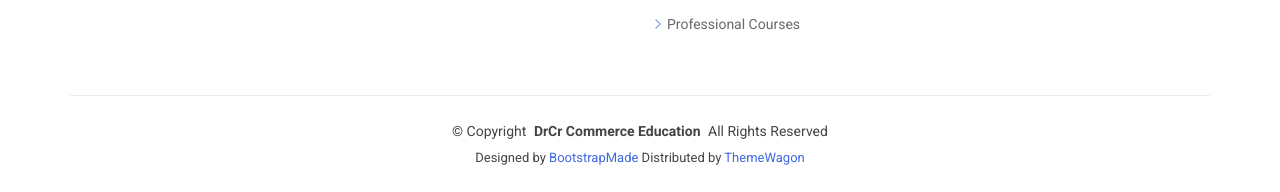
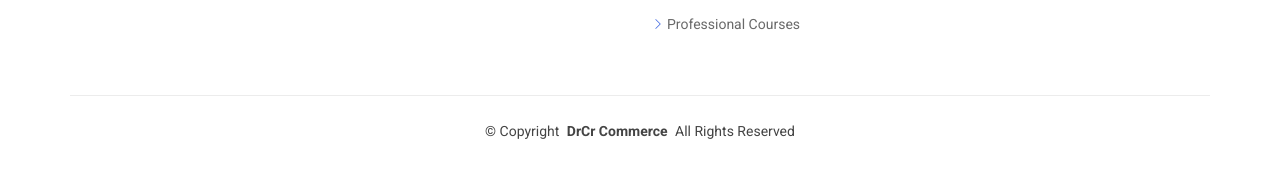
Before and after one commit to Sandip-Basak/Dr-Cr-Commerce, a plain HTML site: page commerce.html in a window 1280 px wide. Shown: the part 1367-1559 px from the top of the page. After the commit the page ends 1534 px from the top, so only its background shows below. Drawn offline with Linux system fonts and the light colour scheme.

Commit message:
Last Stable Update

```diff
--- a/commerce.html
+++ b/commerce.html
@@ -4,13 +4,13 @@
 <head>
   <meta charset="utf-8">
   <meta content="width=device-width, initial-scale=1.0" name="viewport">
-  <title>Service Details - eNno Bootstrap Template</title>
+  <title>DrCr Commerce</title>
   <meta name="description" content="">
   <meta name="keywords" content="">
 
   <!-- Favicons -->
-  <link href="assets/img/favicon.png" rel="icon">
-  <link href="assets/img/apple-touch-icon.png" rel="apple-touch-icon">
+  <link href="assets/img/logo.png" rel="icon">
+  <link href="assets/img/logo.png" rel="apple-touch-icon">
 
   <!-- Fonts -->
   <link href="https://fonts.googleapis.com" rel="preconnect">
@@ -27,13 +27,7 @@
   <!-- Main CSS File -->
   <link href="assets/css/main.css" rel="stylesheet">
 
-  <!-- =======================================================
-  * Template Name: eNno
-  * Template URL: https://bootstrapmade.com/enno-free-simple-bootstrap-template/
-  * Updated: Aug 07 2024 with Bootstrap v5.3.3
-  * Author: BootstrapMade.com
-  * License: https://bootstrapmade.com/license/
-  ======================================================== -->
+
 </head>
 
 <body class="service-details-page">
@@ -191,12 +185,8 @@
     </div>
 
     <div class="container copyright text-center mt-4">
-      <p>© <span>Copyright</span> <strong class="px-1 sitename">DrCr Commerce Education</strong> <span>All Rights
+      <p>© <span>Copyright</span> <strong class="px-1 sitename">DrCr Commerce</strong> <span>All Rights
           Reserved</span></p>
-      <div class="credits">
-        Designed by <a href="https://bootstrapmade.com/">BootstrapMade</a> Distributed by <a
-          href="https://themewagon.com">ThemeWagon</a>
-      </div>
     </div>
 
   </footer>
```
Also changed, not shown: assets/css/main.css (+0 -12 lines), assets/js/main.js (+0 -8 lines), entranceexam.html (+5 -15 lines), index.html (+0 -15 lines), postgraduate.html (+4 -15 lines), professionalcourse.html (+4 -16 lines), undergraduate.html (+4 -16 lines), assets/scss/Readme.txt (deleted).
